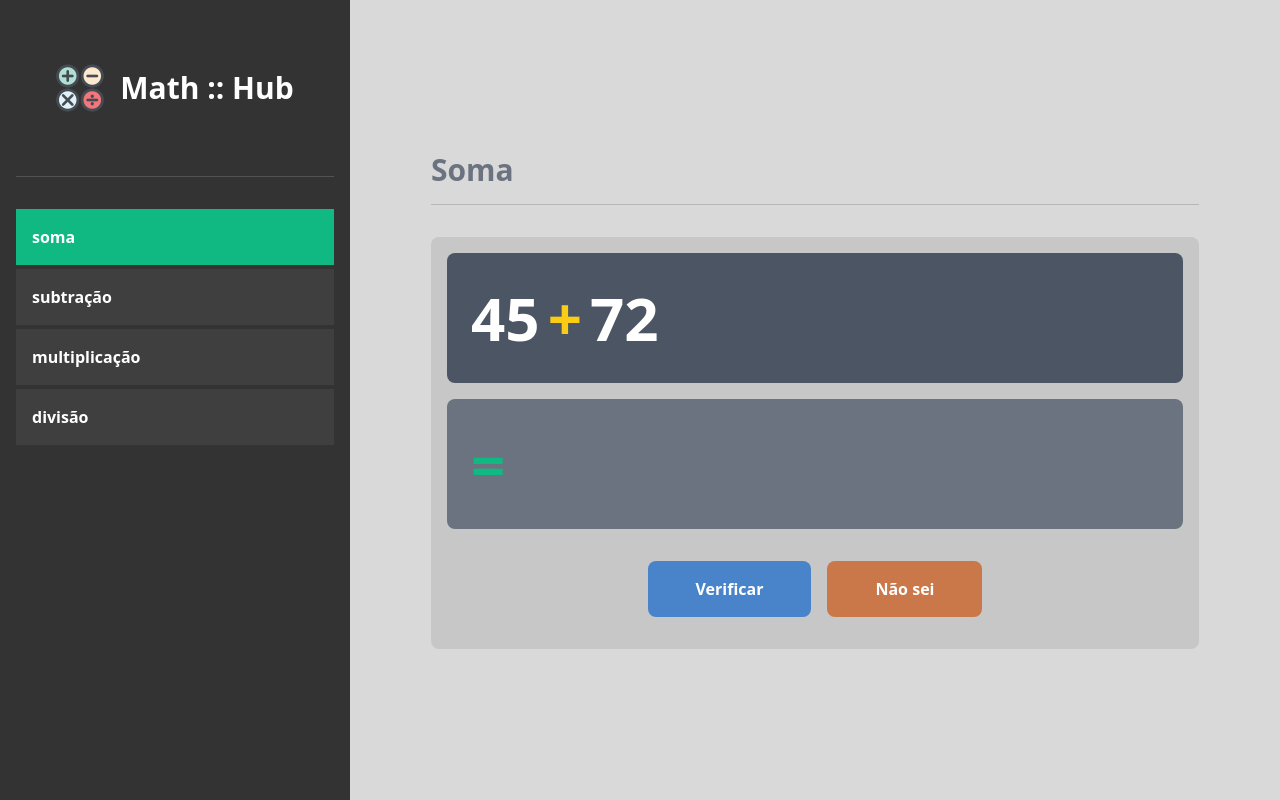
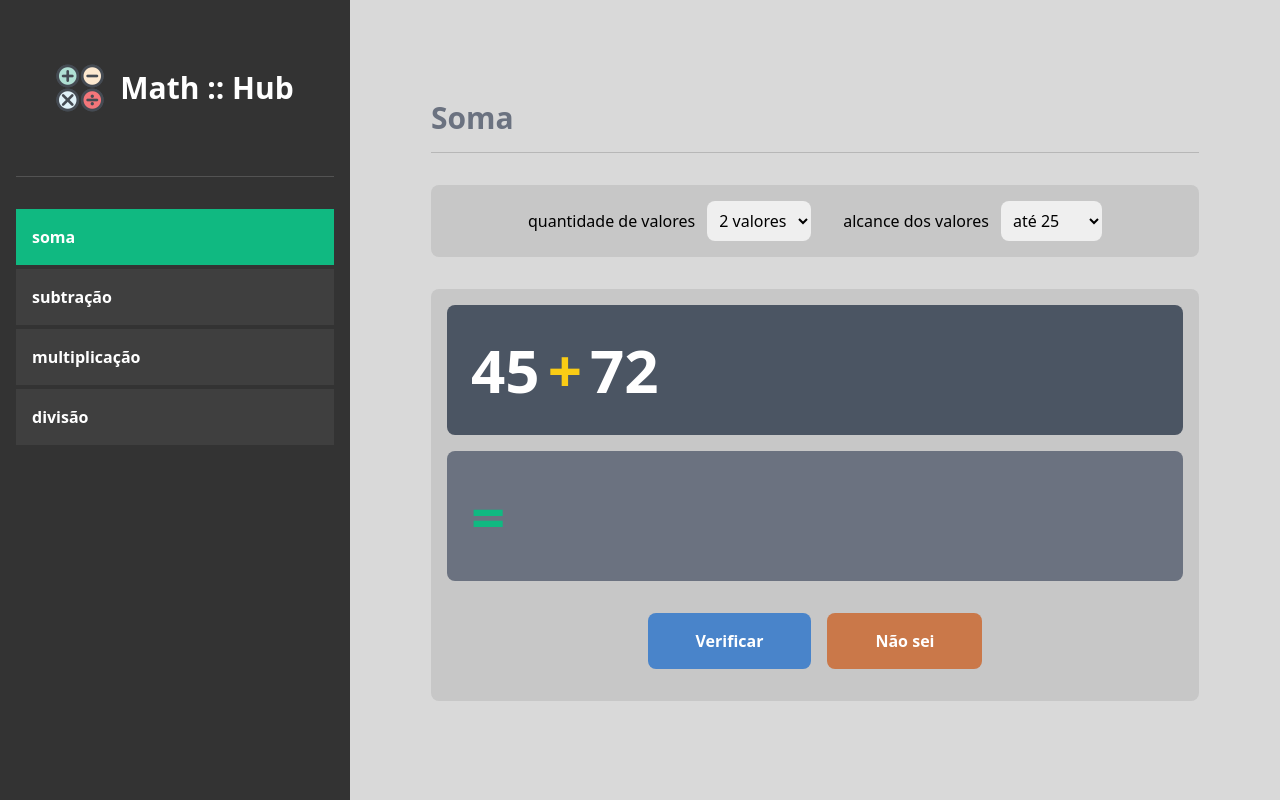
Before and after one commit to jeffreyalvr/math-hub, a React (Vite) app: page / in a window 1280 px wide. Shown: the top 800 px of the page. Built offline with nearby package versions, Linux system fonts and the light colour scheme.

Commit message:
Adiciona div para filtrar valores da operação

```diff
--- a/src/components/Main/index.jsx
+++ b/src/components/Main/index.jsx
@@ -4,6 +4,38 @@ const Main = ({ operacaoSelecionada }) => {
       <h1 className="pb-4 text-3xl font-bold capitalize text-[#6B7280] border-b border-[#B7B7B7]">
         {operacaoSelecionada.nome}
       </h1>
+
+      <div className="container flex flex-row justify-center p-4 gap-8 rounded-lg bg-[#C7C7C7]">
+        <span
+          className="flex flex-row gap-3 items-center"
+          title="Determina a quantidade de valores a serem calculados"
+        >
+          quantidade de valores
+          <select className="p-2 rounded-lg">
+            <option value="2">2 valores</option>
+            <option value="3">3 valores</option>
+            <option value="4">4 valores</option>
+            <option value="5">5 valores</option>
+          </select>
+        </span>
+
+        <span
+          className="flex flex-row gap-3 items-center"
+          title="Determina o alcance máximo de cada número calculado"
+        >
+          alcance dos valores
+          <select className="p-2 rounded-lg">
+            <option value="25">até 25</option>
+            <option value="100">até 100</option>
+            <option value="250">até 250</option>
+            <option value="500">até 500</option>
+            <option value="1000">até 1000</option>
+            <option value="5000">até 5000</option>
+            <option value="9999">até 9999</option>
+          </select>
+        </span>
+      </div>
+
       <div className="container flex flex-col p-4 gap-4 rounded-lg bg-[#C7C7C7]">
         <div className="container flex flex-row h-[130px] w-full items-center rounded-lg p-6 text-6xl font-bold gap-2 bg-gray-600">
           <span className="text-white">45</span>
```
Also changed, not shown: src/assets/images/info.png (added).
